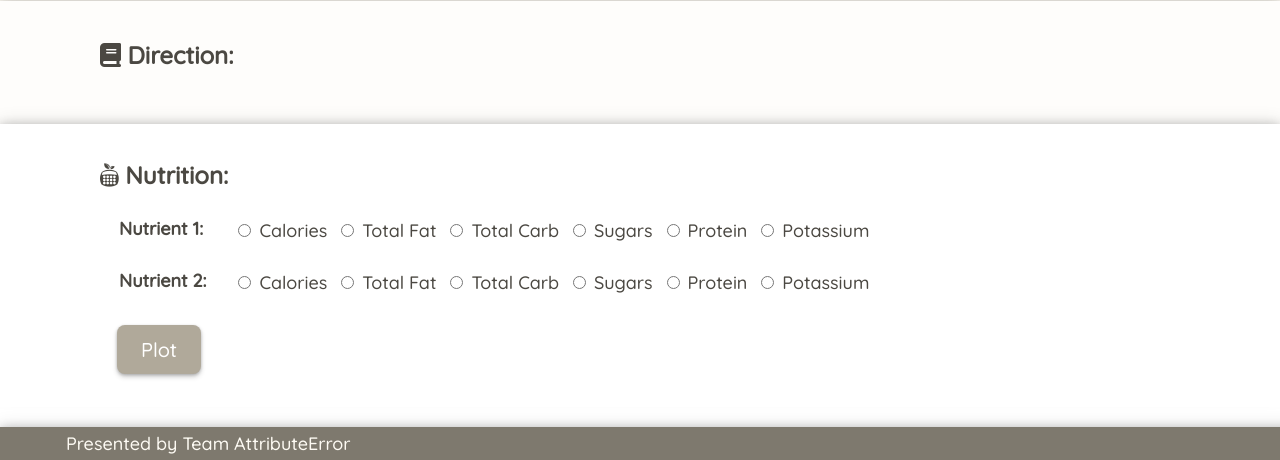
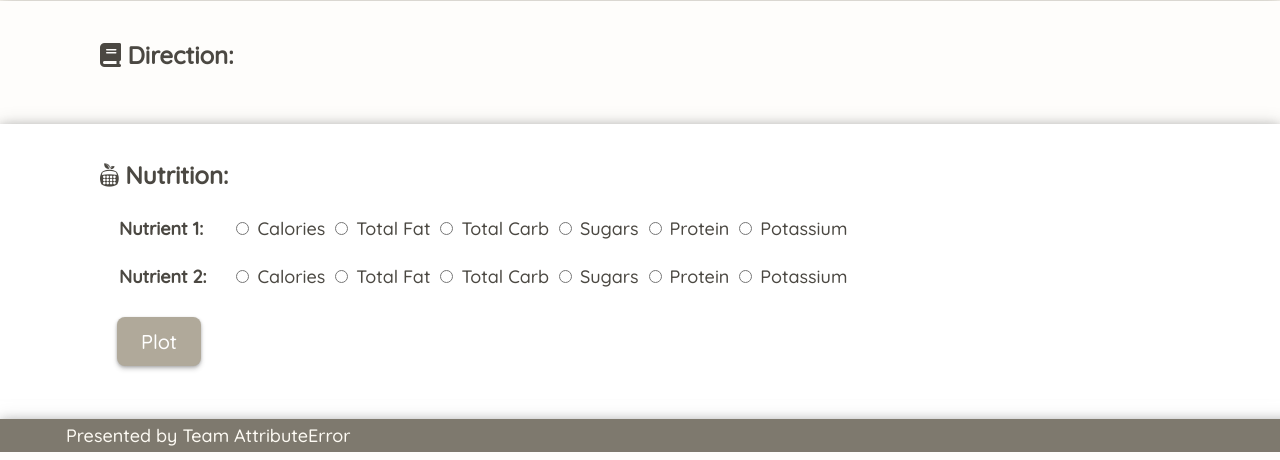
Before and after one commit to louisesiqifan/Pandas-Express, a Django app: template pandas_express/home/templates/detail.html in a window 1280 px wide. Shown: the part 350-810 px from the top of the page. Run offline with Django 3.2, Linux system fonts and the light colour scheme; the template is opened without the code that fills it: values that come from a table or form of the project are taken from there, others are empty; some libraries are stand-ins or nearby versions.

Commit message:
Fixed a minor style bug

```diff
--- a/pandas_express/static/detail.css
+++ b/pandas_express/static/detail.css
@@ -130,7 +130,6 @@ table.form li {
     display: block;
     float: left;
     margin-left: 5px;
-    padding: 2px;
     font-size: 18px;
     color: #4b4842;
 }
```
